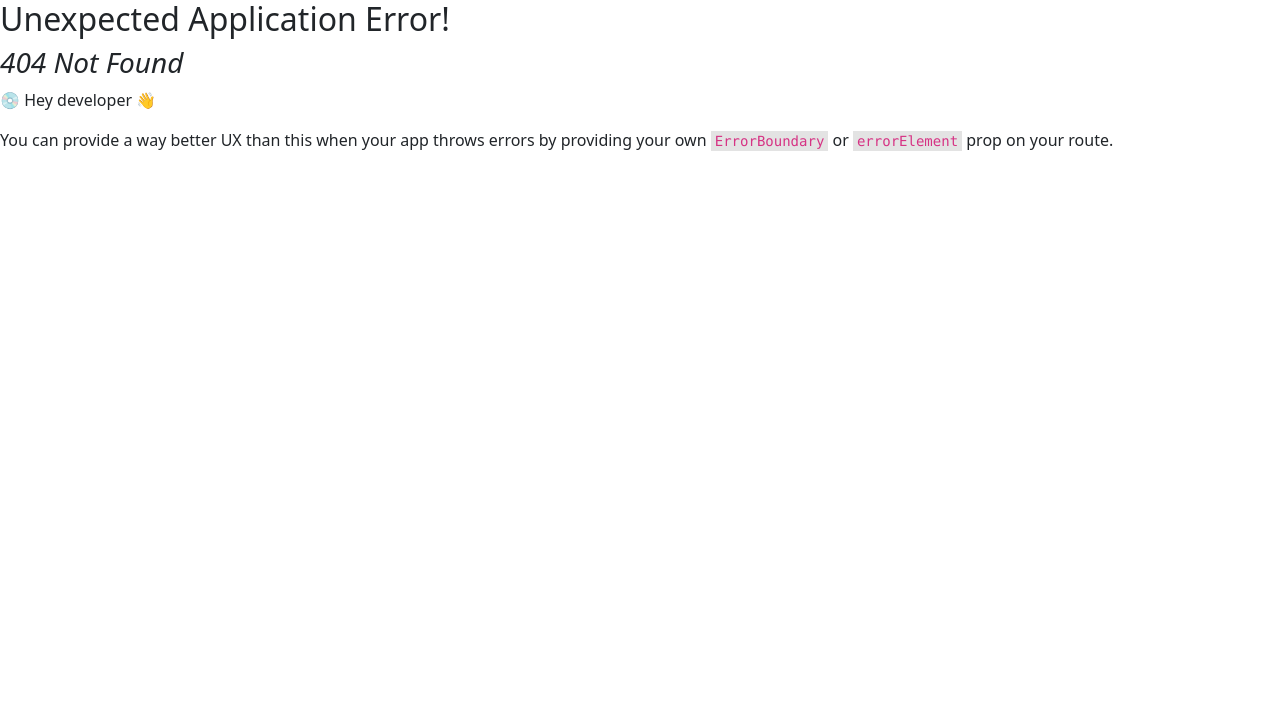
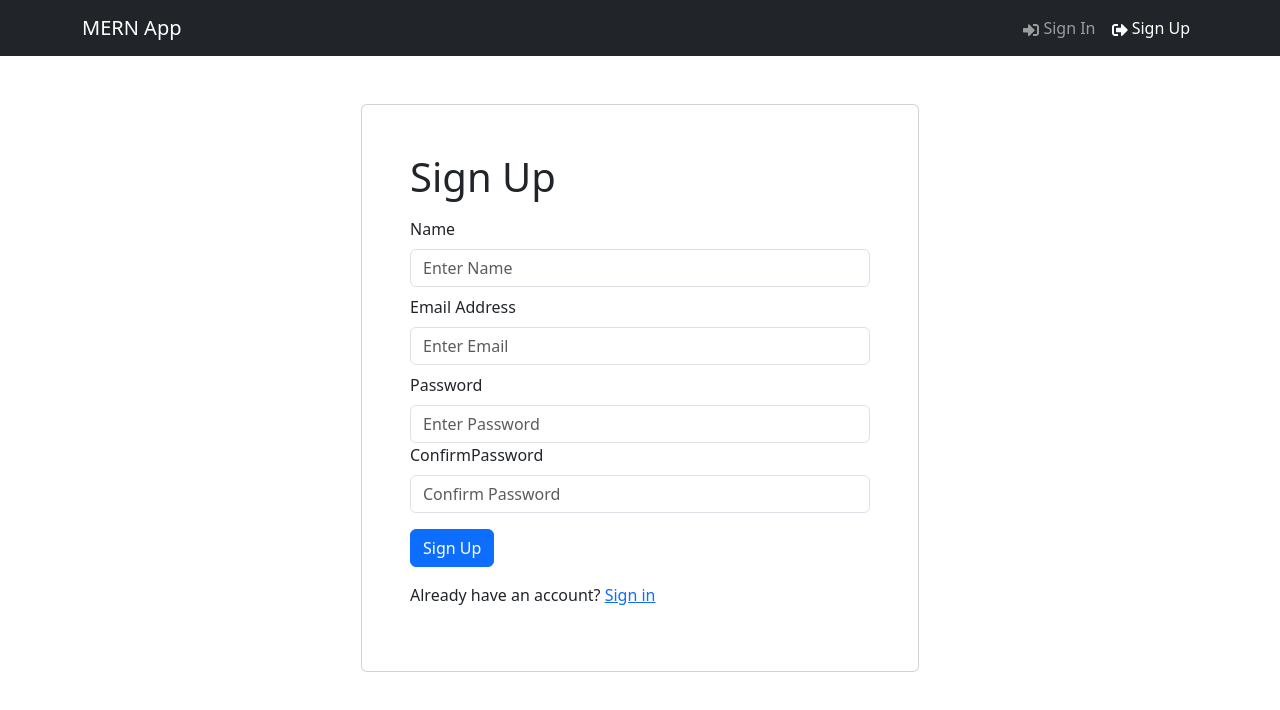
Before and after one commit to yomiaishida/mern-auth, a React (Vite) app in the folder frontend/: page /register in a window 1280 px wide. Before the commit this address had no page. Shown: the top 710 px of the page. Built offline with nearby package versions, Linux system fonts and the light colour scheme.

Commit message:
Register and login screens

```diff
--- a/frontend/package.json
+++ b/frontend/package.json
@@ -10,11 +10,13 @@
     "preview": "vite preview"
   },
   "dependencies": {
+    "@reduxjs/toolkit": "^2.2.7",
     "bootstrap": "^5.3.3",
     "react": "^18.3.1",
     "react-bootstrap": "^2.10.4",
     "react-dom": "^18.3.1",
     "react-icons": "^5.3.0",
+    "react-redux": "^9.1.2",
     "react-router-bootstrap": "^0.26.3",
     "react-router-dom": "^6.26.1"
   },
--- /dev/null
+++ b/frontend/src/components/FormContainer.jsx
@@ -0,0 +1,15 @@
+import { Col, Container, Row } from "react-bootstrap";
+
+const FormContainer = ({ children }) => {
+  return (
+    <Container>
+      <Row className="justify-content-md-center mt-5">
+        <Col xs={12} md={6} className="card p-5">
+          {children}
+        </Col>
+      </Row>
+    </Container>
+  );
+};
+
+export default FormContainer;
--- a/frontend/src/main.jsx
+++ b/frontend/src/main.jsx
@@ -10,11 +10,15 @@
 import "bootstrap/dist/css/bootstrap.min.css";
 import "./index.css";
 import HomeScreen from "./screens/HomeScreen.jsx";
+import LoginScreen from "./screens/LoginScreen.jsx";
+import RegisterScreen from "./screens/RegisterScreen.jsx";
 
 const router = createBrowserRouter(
   createRoutesFromElements(
     <Route path="/" element={<App />}>
       <Route index={true} path="/" element={<HomeScreen />} />
+      <Route path="/login" element={<LoginScreen />} />
+      <Route path="/register" element={<RegisterScreen />} />
     </Route>
   )
 );
--- /dev/null
+++ b/frontend/src/screens/LoginScreen.jsx
@@ -0,0 +1,53 @@
+import { useState } from "react";
+import { Link } from "react-router-dom";
+import FormContainer from "../components/FormContainer";
+import { Button, Col, Form, Row } from "react-bootstrap";
+
+const LoginScreen = () => {
+  const { email, setEmail } = useState("");
+  const { password, setPassword } = useState("");
+
+  const submitHandler = async (e) => {
+    e.preventDefault();
+    console.log("submit");
+  };
+  return (
+    <FormContainer>
+      <h1>Sign In</h1>
+
+      <Form onSubmit={submitHandler}>
+        <Form.Group className="my-2" controlId="email">
+          <Form.Label>Email Address</Form.Label>
+          <Form.Control
+            type="email"
+            placeholder="Enter Email"
+            value={email}
+            onChange={(e) => setEmail(e.target.value)}
+          />
+        </Form.Group>
+
+        <Form.Group>
+          <Form.Label>Password</Form.Label>
+          <Form.Control
+            type="password"
+            placeholder="Enter Password"
+            value={password}
+            onChange={(e) => setPassword(e.target.value)}
+          />
+        </Form.Group>
+
+        <Button type="submit" variant="primary" className="mt-3">
+          Sign In
+        </Button>
+
+        <Row className="py-3">
+          <Col>
+            New Customer? <Link to="/register"></Link>
+          </Col>
+        </Row>
+      </Form>
+    </FormContainer>
+  );
+};
+
+export default LoginScreen;
--- /dev/null
+++ b/frontend/src/screens/RegisterScreen.jsx
@@ -0,0 +1,75 @@
+import { useState } from "react";
+import { Link } from "react-router-dom";
+import FormContainer from "../components/FormContainer";
+import { Button, Col, Form, Row } from "react-bootstrap";
+
+const RegisterScreen = () => {
+  const [name, setName] = useState("");
+  const [email, setEmail] = useState("");
+  const [password, setPassword] = useState("");
+  const [confirmPassword, setConfirmPassword] = useState("");
+
+  const submitHandler = async (e) => {
+    e.preventDefault();
+    console.log("submit");
+  };
+  return (
+    <FormContainer>
+      <h1>Sign Up</h1>
+
+      <Form onSubmit={submitHandler}>
+        <Form.Group className="my-2" controlId="name">
+          <Form.Label>Name</Form.Label>
+          <Form.Control
+            type="text"
+            placeholder="Enter Name"
+            value={name}
+            onChange={(e) => setName(e.target.value)}
+          />
+        </Form.Group>
+
+        <Form.Group className="my-2" controlId="email">
+          <Form.Label>Email Address</Form.Label>
+          <Form.Control
+            type="email"
+            placeholder="Enter Email"
+            value={email}
+            onChange={(e) => setEmail(e.target.value)}
+          />
+        </Form.Group>
+
+        <Form.Group>
+          <Form.Label>Password</Form.Label>
+          <Form.Control
+            type="password"
+            placeholder="Enter Password"
+            value={password}
+            onChange={(e) => setPassword(e.target.value)}
+          />
+        </Form.Group>
+
+        <Form.Group>
+          <Form.Label>ConfirmPassword</Form.Label>
+          <Form.Control
+            type="password"
+            placeholder="Confirm Password"
+            value={confirmPassword}
+            onChange={(e) => setConfirmPassword(e.target.value)}
+          />
+        </Form.Group>
+
+        <Button type="submit" variant="primary" className="mt-3">
+          Sign Up
+        </Button>
+
+        <Row className="py-3">
+          <Col>
+            Already have an account? <Link to="/login">Sign in</Link>
+          </Col>
+        </Row>
+      </Form>
+    </FormContainer>
+  );
+};
+
+export default RegisterScreen;
```
Also changed, not shown: 1 other file (tests, documents, lock files or other folders).
